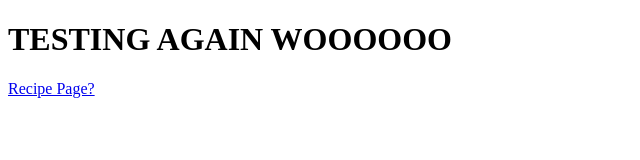
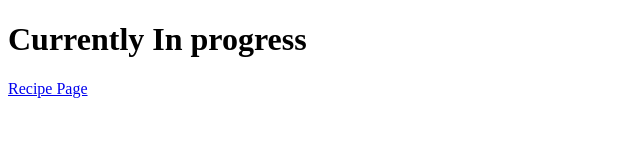
Before and after one commit to jmgazzola/jmgazzola.github.io, a plain HTML site: page index.html in a window 1280 px wide. Shown: the whole page, without its empty margins (0-640 px from the left). Drawn offline with Linux system fonts and the light colour scheme.

Commit message:
Update index.html

```diff
--- a/index.html
+++ b/index.html
@@ -6,7 +6,7 @@
     <title>Document</title>
 </head>
 <body>
-    <h1>TESTING AGAIN WOOOOOO</h1>
-        <a href = "recipeindex.html">Recipe Page?</a>
+    <h1>Currently In progress</h1>
+        <a href = "recipeindex.html">Recipe Page</a>
 </body>
 </html>
```
